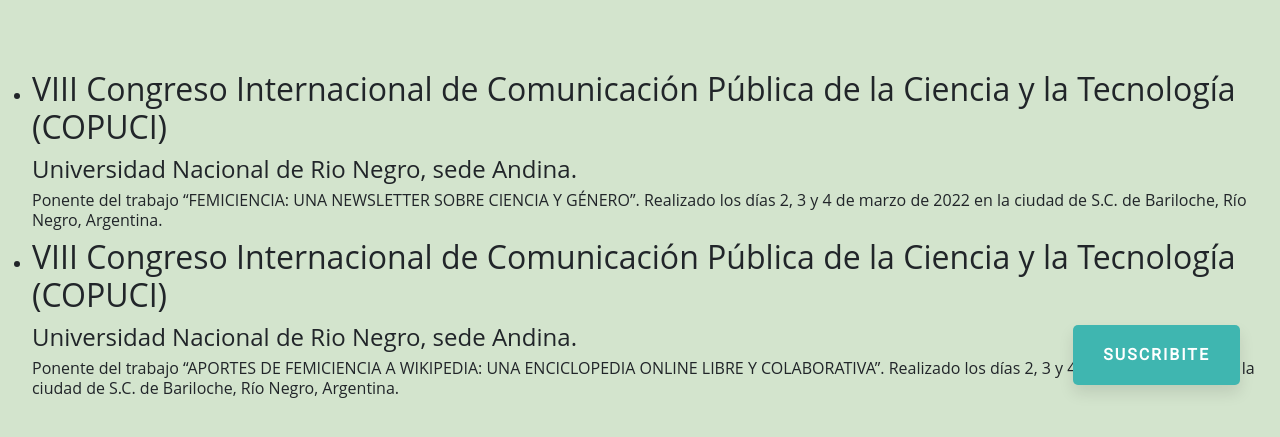
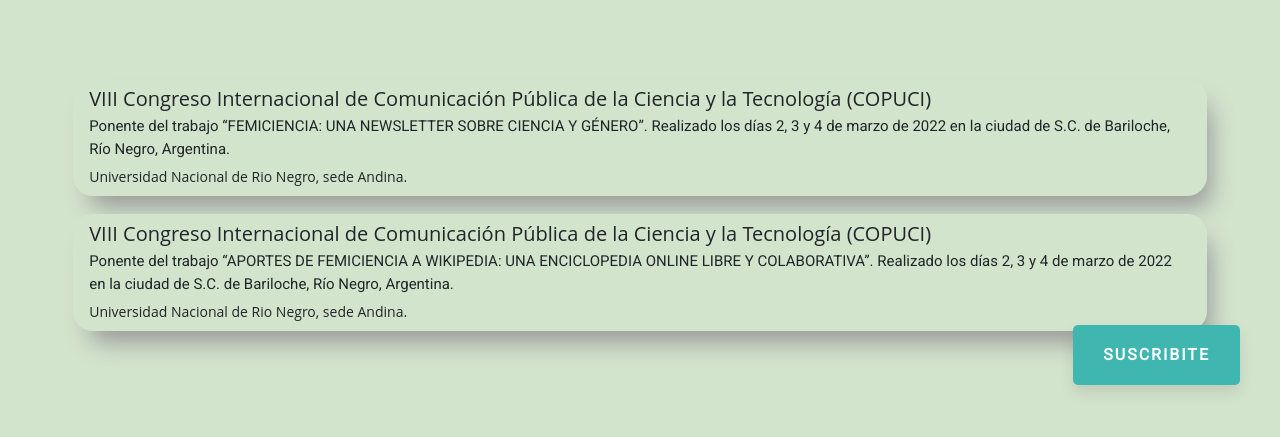
Before and after one commit to FalconLeandro/femiciencia, a website: page pages/congresos.html in a window 1280 px wide. Shown: the part 351-788 px from the top of the page. Drawn offline with nearby package versions, Linux system fonts and the light colour scheme; some packages are replaced by stand-ins of ours; a script that the page names is missing.

Commit message:
wikiaporter y congresos

```diff
--- a/pages/congresos.html
+++ b/pages/congresos.html
@@ -103,24 +103,25 @@
             <h2 class="heading-t1">CONGRESOS</h2>
         </div>
 
-        <ul>
-            <li>
-                <div class="congreso1">
-                    <h2>VIII Congreso Internacional de Comunicación Pública de la Ciencia y la Tecnología (COPUCI)</h2>
-                    <h4>Universidad Nacional de Rio Negro, sede Andina. </h4>
-                    <h6>Ponente del trabajo “FEMICIENCIA: UNA NEWSLETTER SOBRE CIENCIA Y GÉNERO”. Realizado los días 2, 3 y 4 de marzo de 2022 en la ciudad de S.C. de Bariloche, Río Negro, Argentina.</h6>
-                </div>
-            </li>
-            <li>
-                <div class="congreso2">
-                    <h2>VIII Congreso Internacional de Comunicación Pública de la Ciencia y la Tecnología (COPUCI)</h2>
-                    <h4>Universidad Nacional de Rio Negro, sede Andina. </h4>
-                    <h6>Ponente del trabajo “APORTES DE FEMICIENCIA A WIKIPEDIA: UNA ENCICLOPEDIA ONLINE LIBRE Y COLABORATIVA”. Realizado los días 2, 3 y 4 de marzo de 2022 en la ciudad de S.C. de Bariloche, Río Negro, Argentina.</h6>
-                </div>
-            </li>
-        </ul>
 
 
+        <div class="list-group">
+            <div class="list-group-item">
+                <div class="d-flex w-100 justify-content-between">
+                    <h5 class="mb-1">VIII Congreso Internacional de Comunicación Pública de la Ciencia y la Tecnología (COPUCI)</h5>
+                </div>
+                <p class="mb-1">Ponente del trabajo “FEMICIENCIA: UNA NEWSLETTER SOBRE CIENCIA Y GÉNERO”. Realizado los días 2, 3 y 4 de marzo de 2022 en la ciudad de S.C. de Bariloche, Río Negro, Argentina.</p>
+                <small>Universidad Nacional de Rio Negro, sede Andina.</small>
+            </div>
+
+            <div class="list-group-item">
+                <div class="d-flex w-100 justify-content-between">
+                    <h5 class="mb-1">VIII Congreso Internacional de Comunicación Pública de la Ciencia y la Tecnología (COPUCI)</h5>
+                </div>
+                <p class="mb-1">Ponente del trabajo “APORTES DE FEMICIENCIA A WIKIPEDIA: UNA ENCICLOPEDIA ONLINE LIBRE Y COLABORATIVA”. Realizado los días 2, 3 y 4 de marzo de 2022 en la ciudad de S.C. de Bariloche, Río Negro, Argentina.</p>
+                <small>Universidad Nacional de Rio Negro, sede Andina.</small>
+            </div>
+        </div>
 
     </main>
 
--- a/scss/components/_congresos.scss
+++ b/scss/components/_congresos.scss
@@ -2,4 +2,7 @@
 
 .congresos-div1{
     @extend %sub-headings;
+    .list-group-item:hover{
+        background-color: none;
+    }
 }
--- a/scss/components/_wikiaportes.scss
+++ b/scss/components/_wikiaportes.scss
@@ -22,9 +22,24 @@
         }
     }
 }
+h3{
+    margin: 5%;
+}
 
-
-
+.list-group{
+    margin: 5%;
+    border-radius: 1.25rem;
+    &-item{
+        margin: 0.8%;
+        border-radius: 1.25rem;
+        border: none;
+        background-color: $color-green-background;
+        box-shadow: 10px 18px 25px -7px rgba(150,150,150,0.97);
+        &:hover{
+            background-color: $color-green-femi;
+        }
+    }
+}
 // .listaWiki{
 //     list-style-type: none;
 //     text-align: justify;
```
Also changed, not shown: pages/wikiaportes.html (+1 -1 lines), css/style.css.
